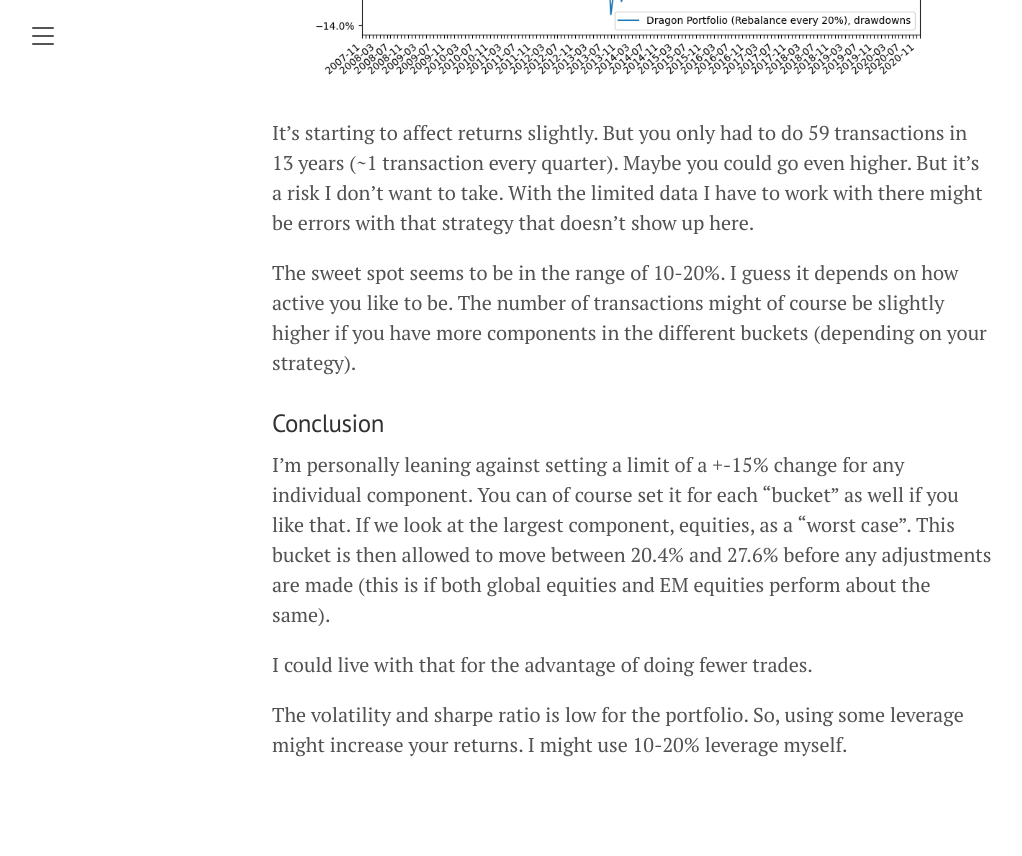
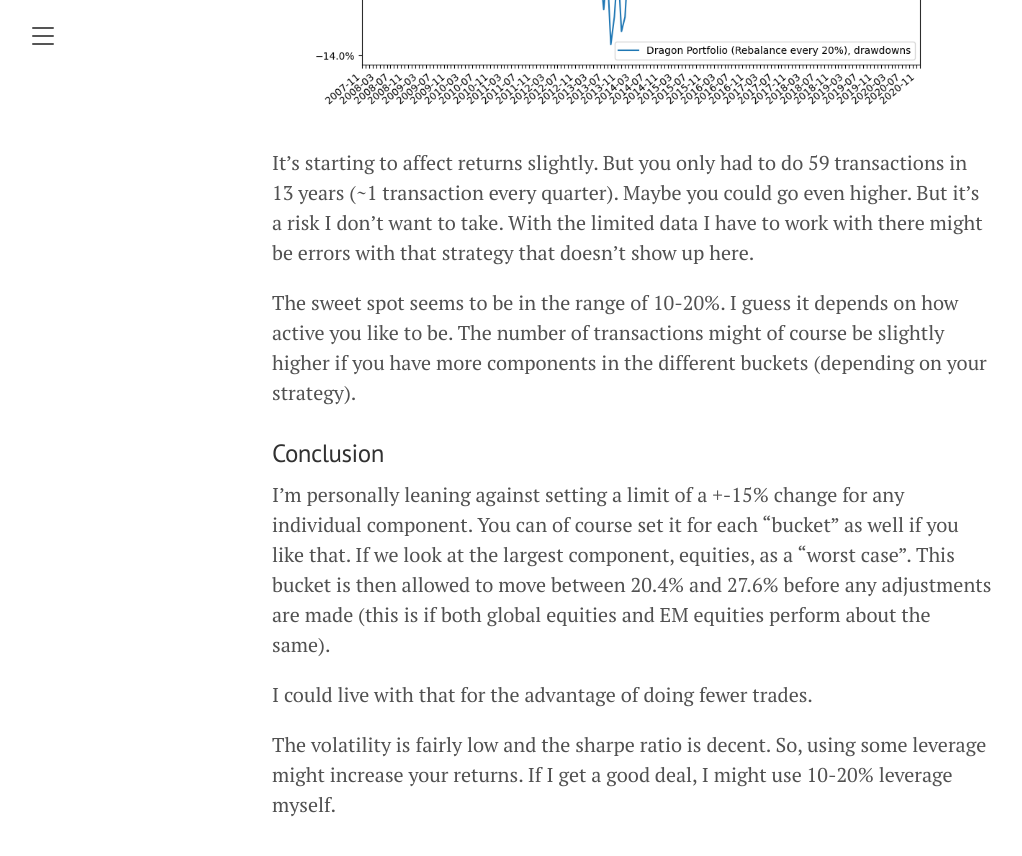
Before and after one commit to DriftwoodPalace/Dragon-Portfolio, a Jekyll site: the page built from backtest.md, in a window 1280 px wide and 900 px high, scrolled down 23663 px. Shown: the top 856 px of the window, without its empty margins (8-1030 px from the left). Built offline with Jekyll 4.4.1, drawn with Linux system fonts in a browser that asks for light colours; some of the changed text lies outside the part shown.

Commit message:
Add files via upload

```diff
--- a/backtest.md
+++ b/backtest.md
@@ -167,4 +167,4 @@
 
 I could live with that for the advantage of doing fewer trades.
 
-The volatility and sharpe ratio is low for the portfolio. So, using some leverage might increase your returns. I might use 10-20% leverage myself.
+The volatility is fairly low and the sharpe ratio is decent. So, using some leverage might increase your returns. If I get a good deal, I might use 10-20% leverage myself.
```
Also changed, not shown: other parts of backtest.md (+1 -1 lines).
